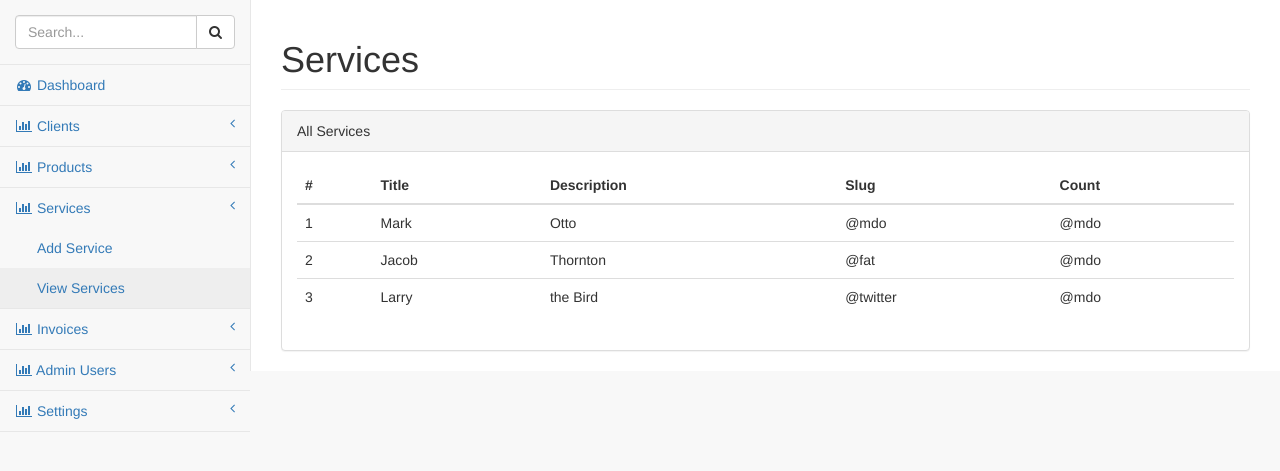
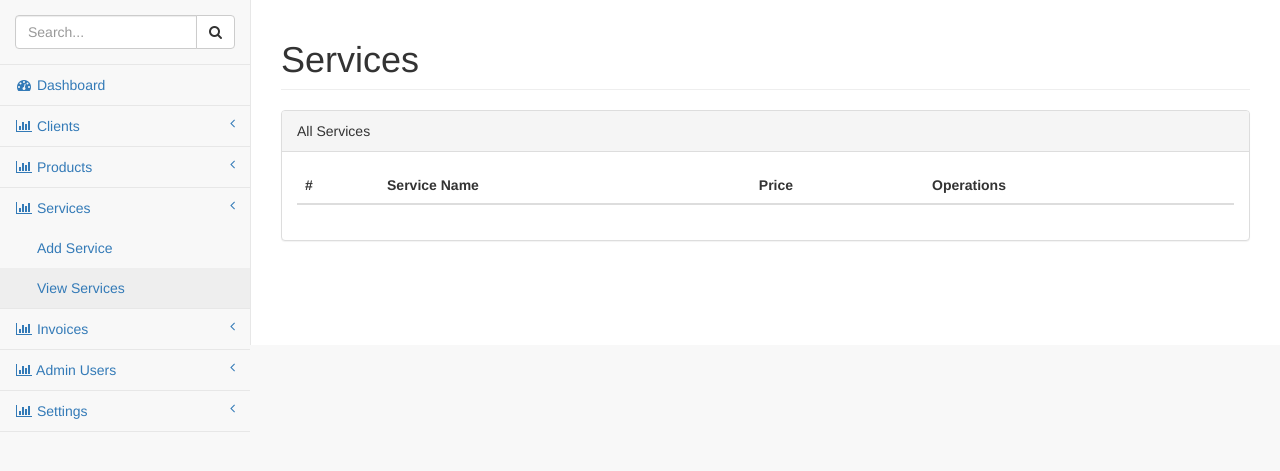
Before and after one commit to codingcyber/Invoice-Billing-Application-PHP, a PHP site: page /view-services.php in a window 1280 px wide. Shown: the part 51-522 px from the top of the page. Run offline with PHP 8.4, Linux system fonts and the light colour scheme; tables that the repository leaves empty hold one stand-in row (values such as "Sample post"); lists and menus that the app fills with data are empty.

Commit message:
5-3 Viewing all the Services

```diff
--- a/view-services.php
+++ b/view-services.php
@@ -1,6 +1,10 @@
 <?php
     include('includes/header.php');
     include('includes/navigation.php');
+    require_once('includes/connect.php');
+    $sql = "SELECT * FROM items WHERE type='service'";
+    $result = $db->query($sql);
+    $res = $result->fetchAll(PDO::FETCH_ASSOC);
 ?>
 
         <div id="page-wrapper" style="min-height: 345px;">
@@ -24,34 +28,20 @@
                                     <thead>
                                         <tr>
                                             <th>#</th>
-                                            <th>Title</th>
-                                            <th>Description</th>
-                                            <th>Slug</th>
-                                            <th>Count</th>
+                                            <th>Service Name</th>
+                                            <th>Price</th>
+                                            <th>Operations</th>
                                         </tr>
                                     </thead>
                                     <tbody>
+                                        <?php foreach ($res as $service) { ?>
                                         <tr>
-                                            <td>1</td>
-                                            <td>Mark</td>
-                                            <td>Otto</td>
-                                            <td>@mdo</td>
-                                            <td>@mdo</td>
+                                            <td><?php echo $service['id']; ?></td>
+                                            <td><?php echo $service['name']; ?></td>
+                                            <td><?php echo $service['price']; ?></td>
+                                            <td><a href="update-service.php?id=<?php echo $service['id']; ?>">Edit</a> | <a href="delete-service.php?id=<?php echo $service['id']; ?>">Edit</a></td>
                                         </tr>
-                                        <tr>
-                                            <td>2</td>
-                                            <td>Jacob</td>
-                                            <td>Thornton</td>
-                                            <td>@fat</td>
-                                            <td>@mdo</td>
-                                        </tr>
-                                        <tr>
-                                            <td>3</td>
-                                            <td>Larry</td>
-                                            <td>the Bird</td>
-                                            <td>@twitter</td>
-                                            <td>@mdo</td>
-                                        </tr>
+                                        <?php } ?>
                                     </tbody>
                                 </table>
                             </div>
```
